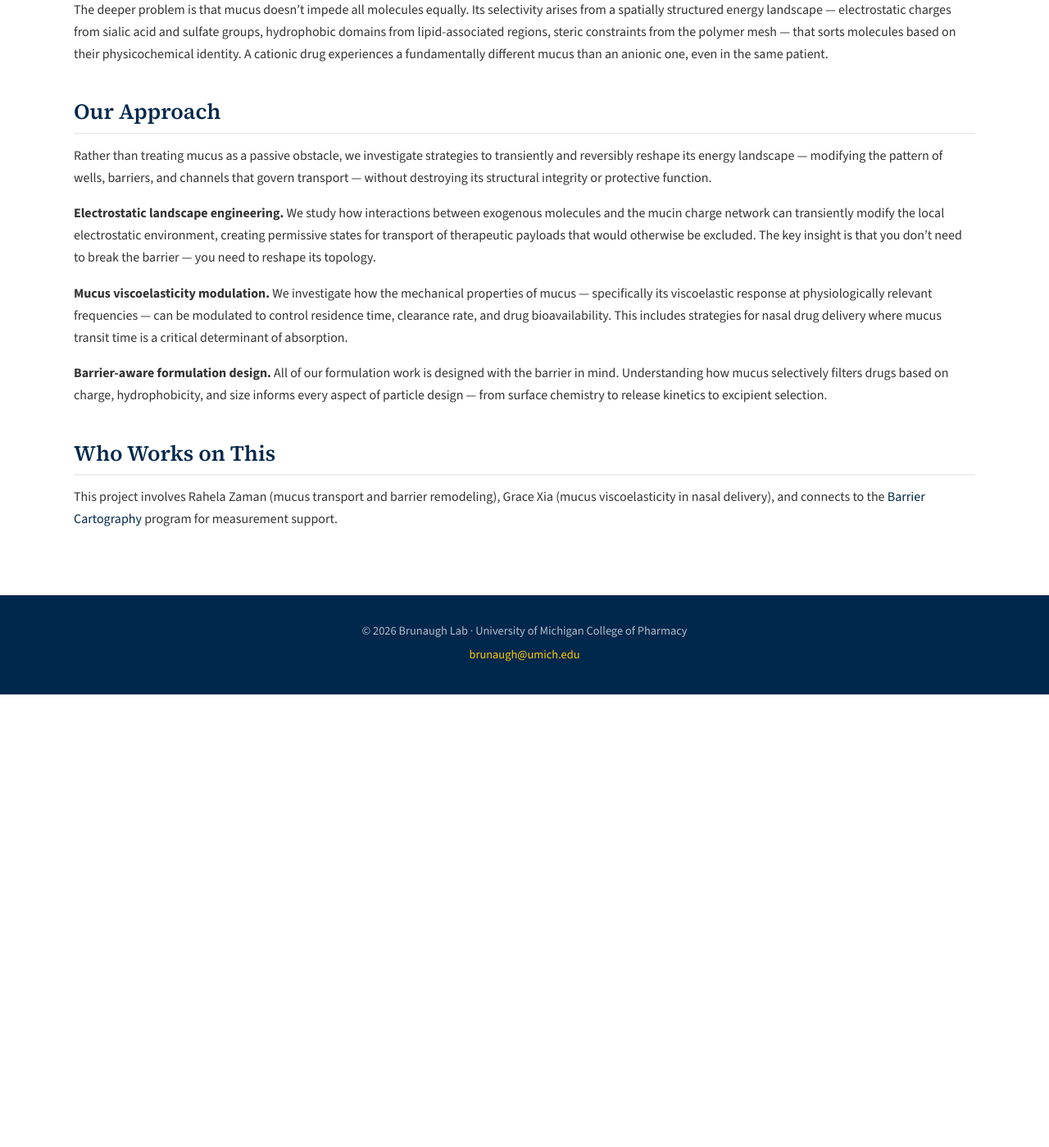
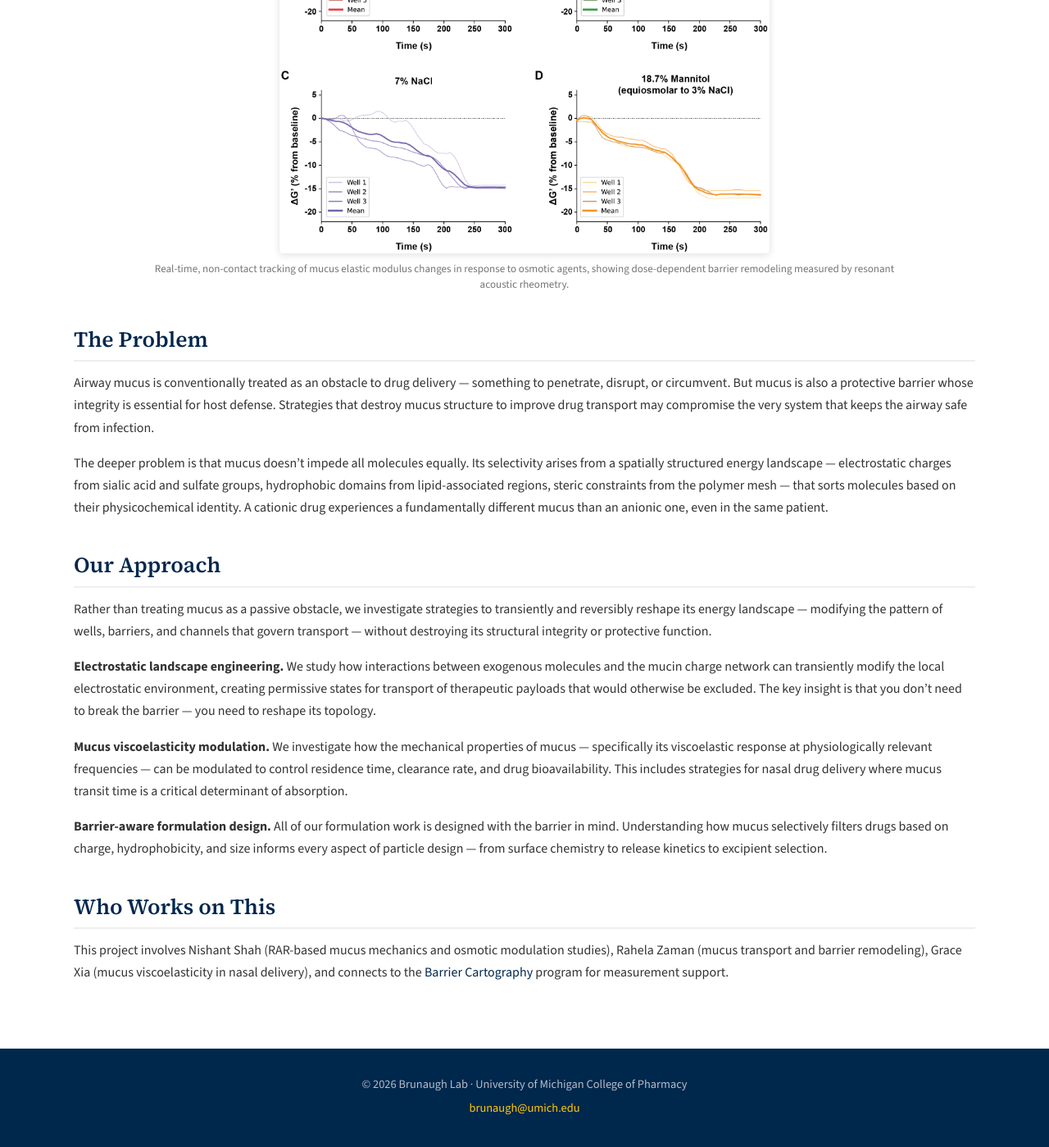
Before and after one commit to Brunaugh-Lab/Brunaugh-Lab.github.io, a Jekyll site: the page built from research/mucus-barrier-modulation.md, in a window 1280 px wide and 1400 px high, scrolled down 528 px. Shown: the whole window at 82% size. Built offline with Jekyll 4.4.1, drawn with Linux system fonts in a browser that asks for light colours; before the commit the page ends 1375 px from its top, so only the background shows below that.

Commit message:
Add RAR osmotic modulation image and update contributors on Mucus Barrier Modulation page
Add Nishant Shah to Who Works on This section.

Co-Authored-By: Claude Opus 4.6 <noreply@anthropic.com>

```diff
--- a/research/mucus-barrier-modulation.md
+++ b/research/mucus-barrier-modulation.md
@@ -6,6 +6,11 @@ permalink: /research/mucus-barrier-modulation/
 ---
 
 [← Back to Research](/research/)
+
+<figure class="research-figure">
+  <img src="/images/research/saline-hydration-rar.png" alt="Real-time non-contact measurement of mucus elastic modulus changes in response to osmotic agents showing dose-dependent barrier remodeling tracked by resonant acoustic rheometry.">
+  <figcaption>Real-time, non-contact tracking of mucus elastic modulus changes in response to osmotic agents, showing dose-dependent barrier remodeling measured by resonant acoustic rheometry.</figcaption>
+</figure>
 
 ## The Problem
 
@@ -25,4 +30,4 @@ Rather than treating mucus as a passive obstacle, we investigate strategies to t
 
 ## Who Works on This
 
-This project involves Rahela Zaman (mucus transport and barrier remodeling), Grace Xia (mucus viscoelasticity in nasal delivery), and connects to the [Barrier Cartography](/research/barrier-cartography/) program for measurement support.
+This project involves Nishant Shah (RAR-based mucus mechanics and osmotic modulation studies), Rahela Zaman (mucus transport and barrier remodeling), Grace Xia (mucus viscoelasticity in nasal delivery), and connects to the [Barrier Cartography](/research/barrier-cartography/) program for measurement support.
```
Also changed, not shown: images/research/saline-hydration-rar.png (added).
